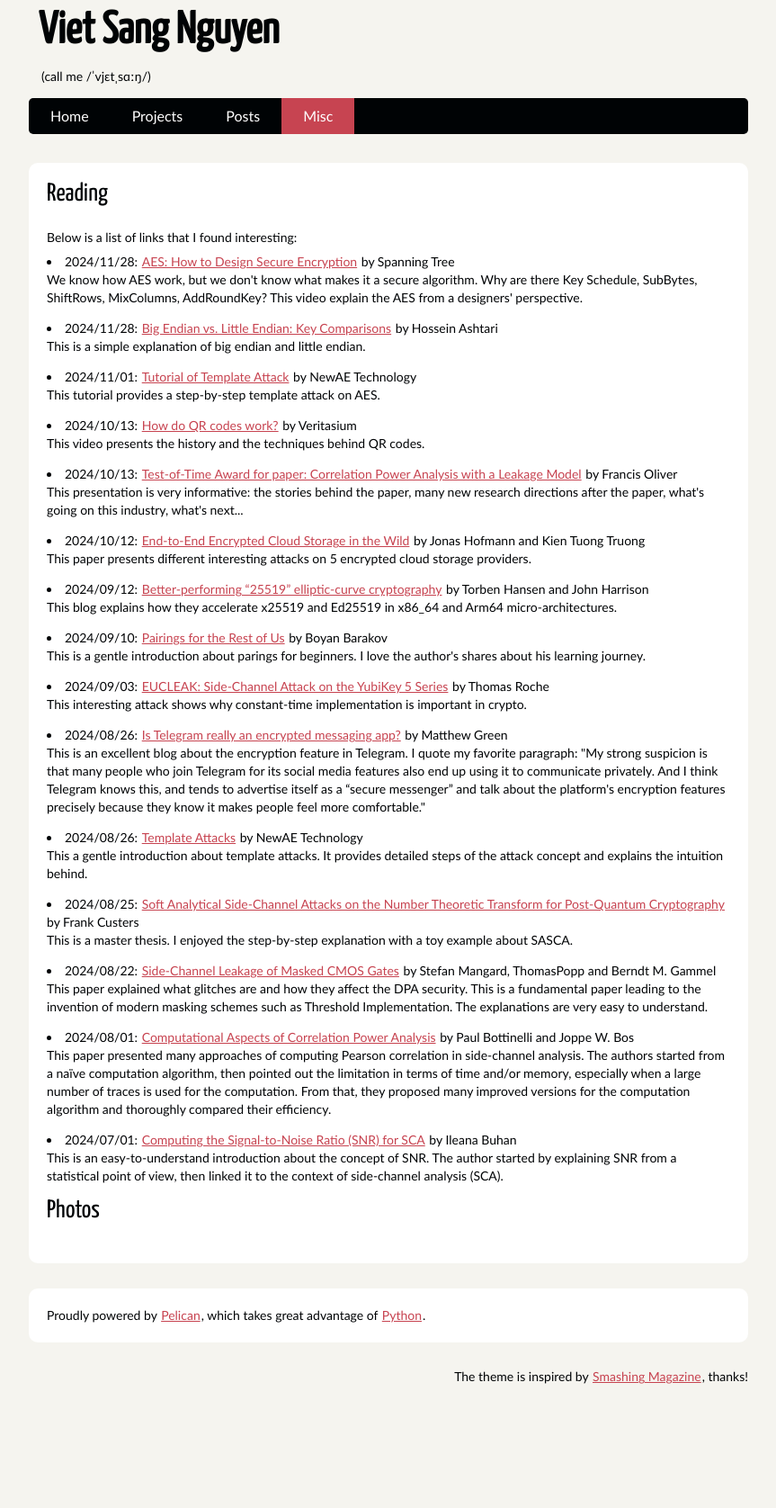
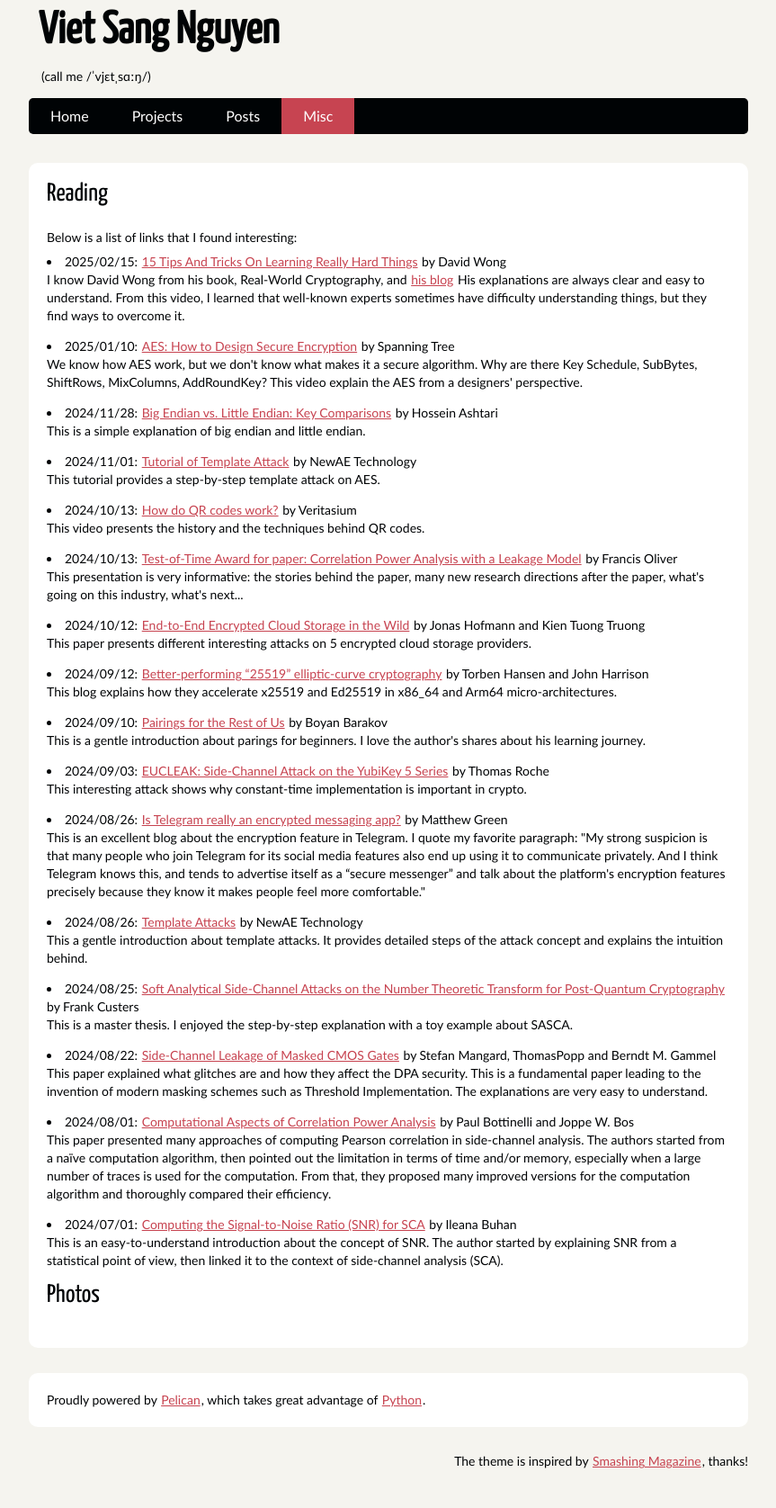
Before and after one commit to nvietsang/nvietsang.github.io, a Jekyll site: the page built from misc.html, in a window 1280 px wide. Shown: the whole page at 90% size, without its empty margins (208-1071 px from the left). Built offline with Jekyll 4.4.1, drawn with Linux system fonts in a browser that asks for light colours; before the commit the page ends 1582 px from its top, so only the background shows below that.

Commit message:
add reading

```diff
--- a/misc.html
+++ b/misc.html
@@ -6,7 +6,15 @@ layout: default
     <h1> Reading </h1>
     Below is a list of links that I found interesting:
         <li>
-            2024/11/28:
+            2025/02/15:
+            <a href="https://www.youtube.com/watch?v=dyYAJENLwIo">15 Tips And Tricks On Learning Really Hard Things</a>
+            by David Wong
+            <br>
+            I know David Wong from his book, Real-World Cryptography, and <a href="https://www.cryptologie.net">his blog</a> His explanations are always clear and easy to understand. From this video, I learned that well-known experts sometimes have difficulty understanding things, but they find ways to overcome it.
+        </li>
+
+        <li>
+            2025/01/10:
             <a href="https://www.youtube.com/watch?v=C4ATDMIz5wc">AES: How to Design Secure Encryption</a>
             by Spanning Tree
             <br>
```
